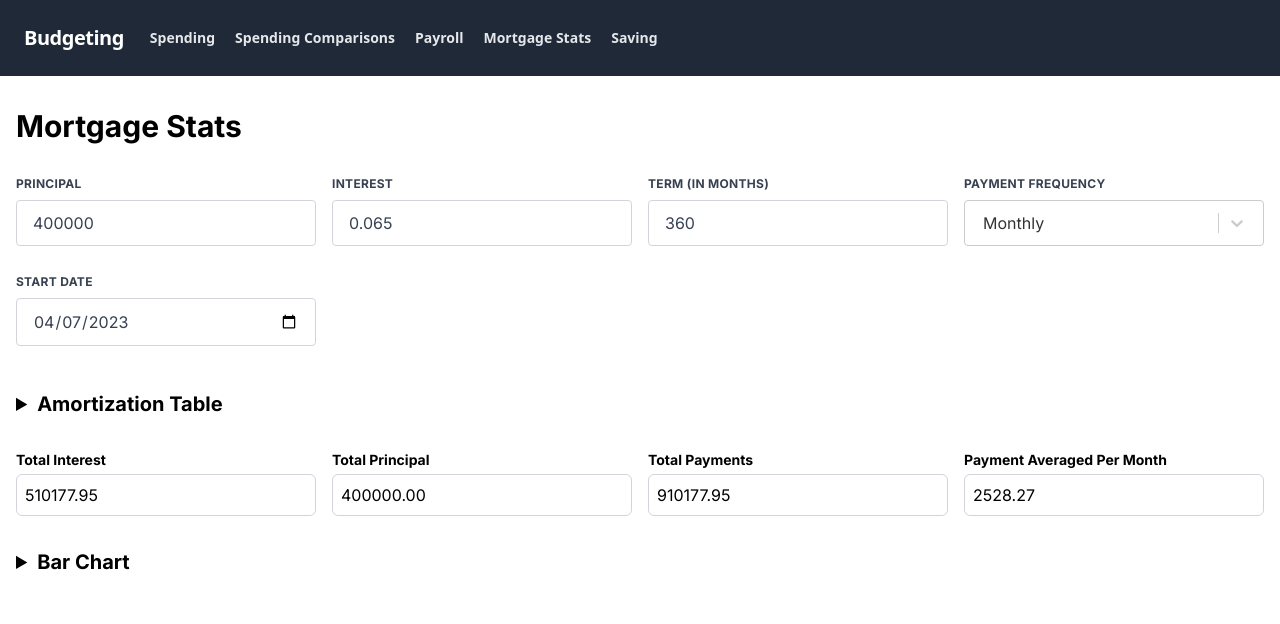
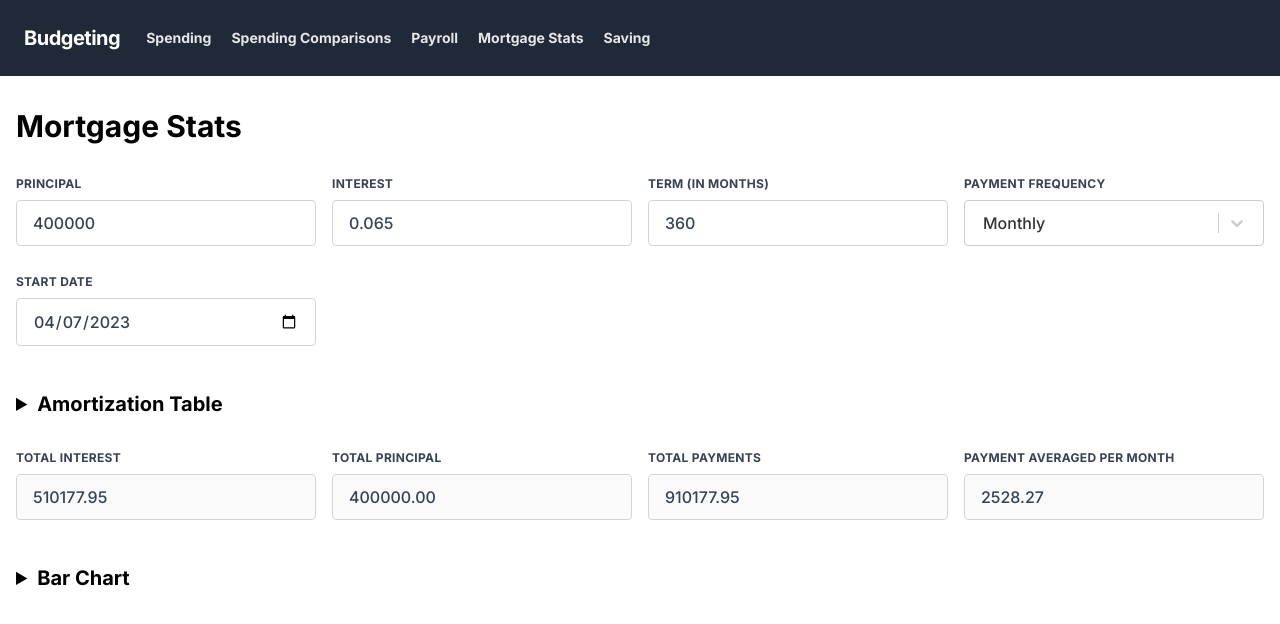
Before and after one commit to singularitypress/money-api, a Next.js app: page /mortgage-stats in a window 1280 px wide. Shown: the top 624 px of the page. Built offline with nearby package versions, Linux system fonts and the light colour scheme.

Commit message:
fix fonts

```diff
--- a/components/form/input.tsx
+++ b/components/form/input.tsx
@@ -9,6 +9,8 @@ interface Props {
   onChange: (e: ChangeEvent<HTMLInputElement>) => void;
   type?: HTMLInputTypeAttribute;
   step?: number;
+  disabled?: boolean;
+  readOnly?: boolean;
 }
 
 export const Input = ({
@@ -20,6 +22,8 @@ export const Input = ({
   value,
   onChange,
   step,
+  disabled,
+  readOnly,
 }: Props) => {
   return (
     <div className="w-full">
@@ -37,6 +41,8 @@ export const Input = ({
         value={value}
         onChange={onChange}
         step={step}
+        disabled={disabled}
+        readOnly={readOnly}
       />
       {description && (
         <p className="text-gray-600 text-xs italic">{description}</p>
--- a/pages/_app.tsx
+++ b/pages/_app.tsx
@@ -1,9 +1,6 @@
 import { Nav } from "@components/global";
 import "../styles/globals.scss";
 import type { AppProps } from "next/app";
-import { Inter } from "next/font/google";
-
-const inter = Inter({ subsets: ["latin"] });
 
 export default function App({
   Component,
@@ -12,7 +9,7 @@ export default function App({
   return (
     <>
       <Nav />
-      <main className={inter.className}>
+      <main>
         <Component {...pageProps} />
       </main>
     </>
--- a/pages/mortgage-stats.tsx
+++ b/pages/mortgage-stats.tsx
@@ -162,65 +162,58 @@ export default function MortgageStats() {
         </details>
         <div className="grid grid-cols-2 gap-4 md:grid-cols-3 lg:grid-cols-4 mb-8">
           <div className="flex flex-col">
-            <label className={labelClasses} htmlFor="total-interest">
-              Total Interest
-            </label>
-            <input
-              className={inputClasses}
+            <Input
+              label="Total Interest"
               type="number"
               name="total-interest"
-              id="total-interest"
               value={amortization
                 .reduce((acc, row) => acc + row.interest, 0)
                 .toFixed(2)}
               readOnly
+              disabled
+              onChange={() => { }}
             />
           </div>
           <div className="flex flex-col">
-            <label className={labelClasses} htmlFor="total-principal">
-              Total Principal
-            </label>
-            <input
-              className={inputClasses}
+            <Input
+              label="Total Principal"
               type="number"
               name="total-principal"
-              id="total-principal"
               value={amortization
                 .reduce((acc, row) => acc + row.principal, 0)
                 .toFixed(2)}
               readOnly
+              disabled
+              onChange={() => { }}
             />
           </div>
           <div className="flex flex-col">
-            <label className={labelClasses} htmlFor="total-payments">
-              Total Payments
-            </label>
-            <input
-              className={inputClasses}
+            <Input
+              label="Total Payments"
               type="number"
               name="total-payments"
-              id="total-payments"
               value={amortization
                 .reduce((acc, row) => acc + row.payment, 0)
                 .toFixed(2)}
               readOnly
+              disabled
+              onChange={() => { }}
             />
           </div>
           {/* Calculated payment per month based on Total Payments */}
           <div className="flex flex-col">
-            <label className={labelClasses} htmlFor="payment">
-              Payment Averaged Per Month
-            </label>
-            <input
-              className={inputClasses}
+            <Input
+              label="Payment Averaged Per Month"
               type="number"
               name="payment"
-              id="payment"
+              placeholder="1000"
               value={(
                 (amortization[0]?.payment * paymentFrequency) /
                 12
               ).toFixed(2)}
               readOnly
+              disabled
+              onChange={() => { }}
             />
           </div>
         </div>
--- a/pages/saving.tsx
+++ b/pages/saving.tsx
@@ -3,7 +3,8 @@ import { Container } from "@components/ui";
 import axios from "axios";
 import { GetStaticProps } from "next";
 import Head from "next/head";
-import { Fragment, useState } from "react";
+import { useState } from "react";
+import { v4 } from "uuid";
 
 const currentYear = new Date().getFullYear();
 
@@ -33,7 +34,7 @@ export default function Saving({
       return (
         acc +
         (investment.savings + investment.annualSavingsDeposit) *
-          Math.pow(1 + investment.interest / 100, yearIndex)
+        Math.pow(1 + investment.interest / 100, yearIndex)
       );
     }, 0);
 
@@ -45,7 +46,6 @@ export default function Saving({
       <Head>
         <title>Saving</title>
       </Head>
-      {/* Grid-based tailwindcss form that takes in your current savings and inflation rate */}
       <Container>
         <div className="my-8 grid gap-4">
           <form className="w-full grid gap-4">
@@ -76,7 +76,7 @@ export default function Saving({
                   setInvestments([
                     ...investments,
                     {
-                      id: `${Math.random()}`,
+                      id: v4(),
                       savings: 0,
                       interest: 0,
                       annualSavingsDeposit: 0,
@@ -172,7 +172,6 @@ export default function Saving({
             })}
             <hr />
           </form>
-          {/* Display the value of savings adjusted for inflation over 50 years in a tailwindcss table for every year. */}
           <div className="flex flex-col w-full flex-1 ">
             <table className="table-auto">
               <thead>
--- a/styles/globals.scss
+++ b/styles/globals.scss
@@ -1,11 +1,14 @@
 @tailwind base;
 @tailwind components;
 @tailwind utilities;
+
+@import url("https://fonts.googleapis.com/css2?family=Inter:wght@300;500;700&display=swap");
 
 html,
 body {
   padding: 0;
   margin: 0;
+  font-family: "Inter", sans-serif;
 
   main {
     padding-top: 76px;
```
